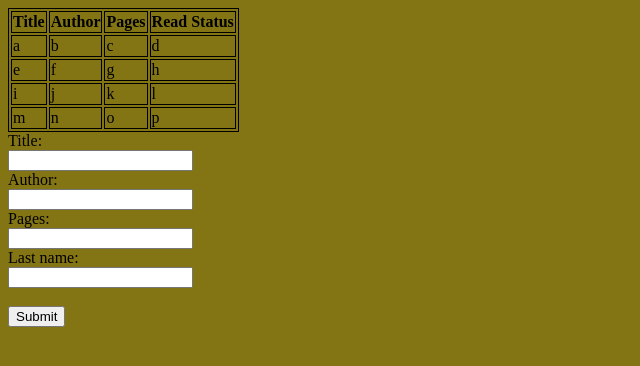
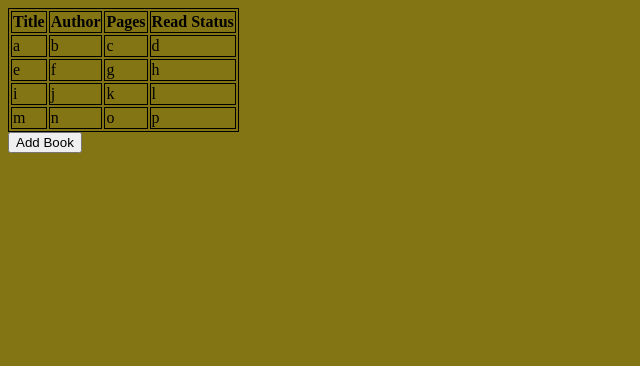
Before and after one commit to HardoModo/Odin-Project-Library, a plain HTML site: page index.html in a window 1280 px wide. Shown: the whole page, without its empty margins (0-640 px from the left). Drawn offline with Linux system fonts and the light colour scheme.

Commit message:
Add visibility features

```diff
--- a/index.html
+++ b/index.html
@@ -23,6 +23,8 @@
         </tbody>
     </table>
 
+    <button id="show-form-button" onclick="librarian.showForm(`visible`)">Add Book</button>
+
     <form id="add-book-form">
         <label for="title">Title:</label><br>
         <input type="text" id="title" name="title"><br>
@@ -33,6 +35,7 @@
         <label for="readStatus">Last name:</label><br>
         <input type="text" id="readStatus" name="readStatus"><br><br>
         <input type="submit" value="Submit" id="add-book-btn">
+        <input type="submit" value="Cancel" id="hide-form-btn">
     </form>
 </body>
 </html>
--- a/library.js
+++ b/library.js
@@ -36,11 +36,9 @@ const librarian = (function () {
         table.innerHTML+=tr;
     }
 
-    const setUpAddBookButton = () =>
+    const setUpAddButtons = () =>
         {
-        const checkbox = document.getElementById("add-book-btn");
-
-        checkbox.addEventListener("click", addbookClick, false);
+        document.getElementById("add-book-btn").addEventListener("click", addbookClick, false);
 
         function addbookClick(event) {
             event.preventDefault();
@@ -50,14 +48,30 @@ const librarian = (function () {
             const pages = document.getElementById("pages").value
             const readStatus = document.getElementById("readStatus").value
 
-            librarian.addBooktoLibrary(title , author, pages, readStatus)
+            if (title == "" || author == "" || pages == "" || readStatus == "") {
+                alert("Some of your book's information is missing. Please try again.");
+            } else {
+                librarian.addBooktoLibrary(title , author, pages, readStatus)
+                librarian.showForm("hidden")
+            }
+        }
+
+        document.getElementById("hide-form-btn").addEventListener("click", hidebookClick, false);
+
+        function hidebookClick(event) {
+            event.preventDefault();
+
+            librarian.showForm("hidden")
         }
     }
 
-    return { addBooktoLibrary, removeBookFromLibrary, updateBookshelf, setUpAddBookButton }
+    const showForm = (visibility) =>
+        document.getElementById("add-book-form").style.visibility = visibility
+
+    return { addBooktoLibrary, removeBookFromLibrary, updateBookshelf, setUpAddButtons, showForm }
 })();
 
-librarian.setUpAddBookButton()
+librarian.setUpAddButtons()
 
 librarian.addBooktoLibrary("a", "b", "c", "d")
 librarian.addBooktoLibrary("e", "f", "g", "h")
--- a/styles.css
+++ b/styles.css
@@ -7,3 +7,7 @@ body {
 table, th, td {
     border: 1px solid black;
 }
+
+#add-book-form {
+    visibility: hidden;
+}
```
